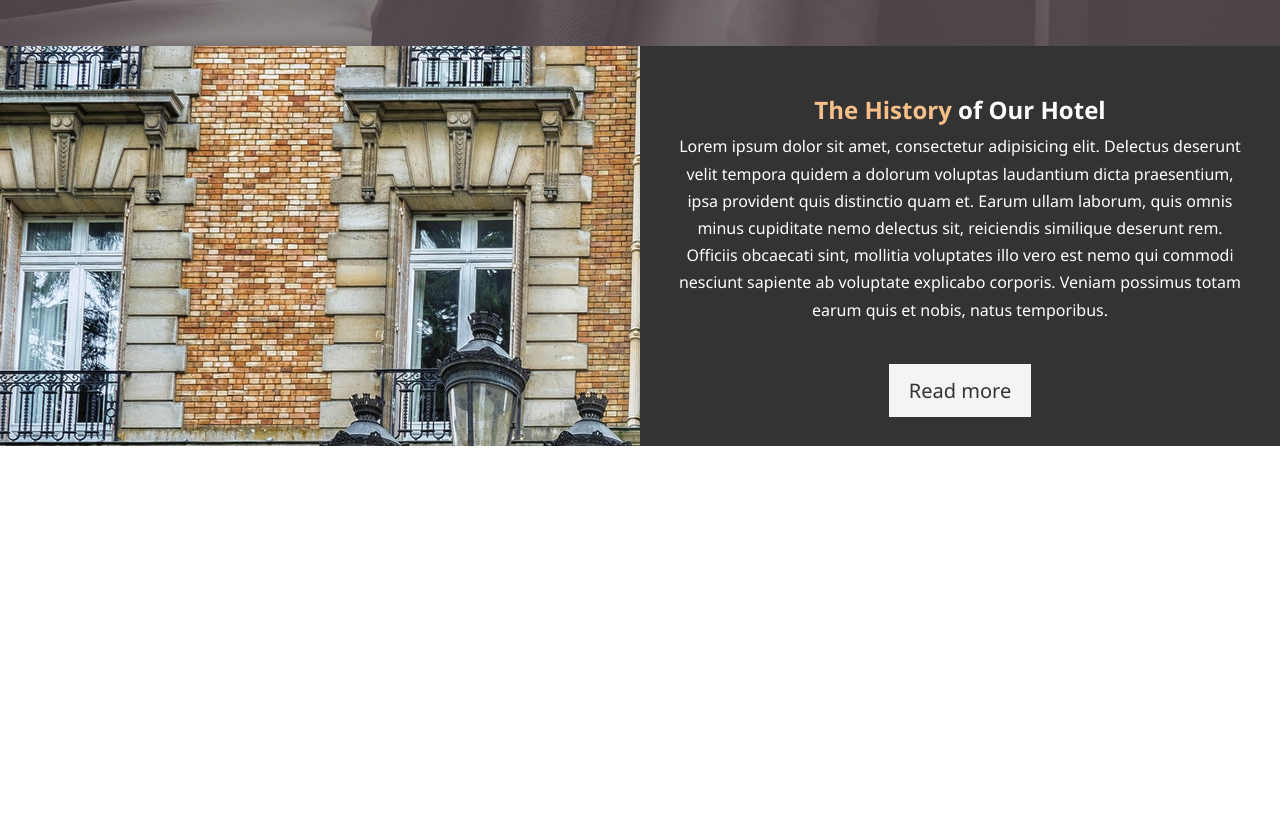
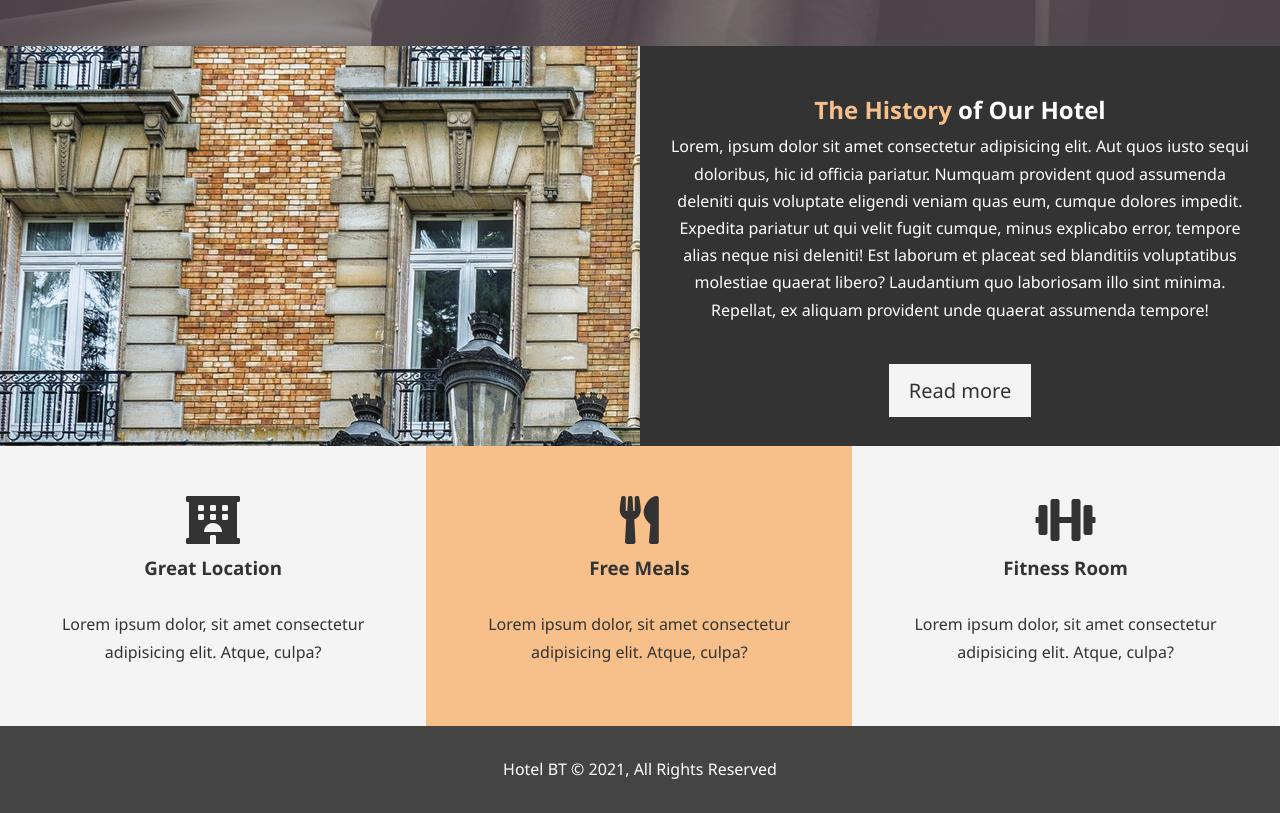
Before and after one commit to annshiv/mini-frontend-projects, a plain HTML site: page Hotel website/index.html in a window 1280 px wide. Shown: the part 621-1434 px from the top of the page. Before the commit the page ends 1067 px from the top, so only its background shows below. Drawn offline with Linux system fonts and the light colour scheme.

Commit message:
Features & footer completed

```diff
--- a/Hotel website/css/style.css
+++ b/Hotel website/css/style.css
@@ -22,6 +22,10 @@ a {
 
 p {
     margin: 10px 0;
+}
+
+.clr {
+    clear: both;
 }
 
 #navbar {
@@ -99,7 +103,7 @@ p {
 
 .bg-primary {
     background: #f7c08a;
-    color: #ffffff;
+    color: #333;
 }
 
 .btn-light {
@@ -156,3 +160,21 @@ p {
 #home-info .info-content p {
     padding-bottom: 30px;
 }
+
+.box {
+    float: left;
+    width: 33.3%;
+    text-align: center;
+    padding: 50px;
+}
+
+.box i {
+    margin-bottom: 10px;
+}
+
+#main-footer {
+    text-align: center;
+    background: #444;
+    color: #fff;
+    padding: 20px;
+}
--- a/Hotel website/index.html
+++ b/Hotel website/index.html
@@ -11,6 +11,7 @@
     />
     <meta name="keywords" content="hotel,boston hotel" />
     <link rel="stylesheet" href="css/style.css" />
+    <link rel="stylesheet" href="https://cdnjs.cloudflare.com/ajax/libs/font-awesome/5.15.3/css/all.min.css" integrity="sha512-iBBXm8fW90+nuLcSKlbmrPcLa0OT92xO1BIsZ+ywDWZCvqsWgccV3gFoRBv0z+8dLJgyAHIhR35VZc2oM/gI1w==" crossorigin="anonymous" referrerpolicy="no-referrer" />
   </head>
   <body>
     <header>
@@ -29,7 +30,10 @@
         <div class="container">
           <div class="showcase-content">
             <h1><span class="text-primary">Enjoy</span> Your Stay</h1>
-                  <p class="lead">Lorem ipsum dolor sit amet consectetur adipisicing elit. Ipsam aperiam impedit illum ullam esse asperiores.</p>
+            <p class="lead">
+              Lorem ipsum dolor sit amet consectetur adipisicing elit. Ipsam
+              aperiam impedit illum ullam esse asperiores.
+            </p>
             <a href="about.html" class="btn">About Our Hotel</a>
           </div>
         </div>
@@ -40,9 +44,43 @@
       <div class="info-img"></div>
       <div class="info-content">
         <h2><span class="text-primary">The History </span>of Our Hotel</h2>
-            <p>Lorem ipsum dolor sit amet, consectetur adipisicing elit. Delectus deserunt velit tempora quidem a dolorum voluptas laudantium dicta praesentium, ipsa provident quis distinctio quam et. Earum ullam laborum, quis omnis minus cupiditate nemo delectus sit, reiciendis similique deserunt rem. Officiis obcaecati sint, mollitia voluptates illo vero est nemo qui commodi nesciunt sapiente ab voluptate explicabo corporis. Veniam possimus totam earum quis et nobis, natus temporibus.</p>
+        <p>
+          Lorem, ipsum dolor sit amet consectetur adipisicing elit. Aut quos
+          iusto sequi doloribus, hic id officia pariatur. Numquam provident quod
+          assumenda deleniti quis voluptate eligendi veniam quas eum, cumque
+          dolores impedit. Expedita pariatur ut qui velit fugit cumque, minus
+          explicabo error, tempore alias neque nisi deleniti! Est laborum et
+          placeat sed blanditiis voluptatibus molestiae quaerat libero?
+          Laudantium quo laboriosam illo sint minima. Repellat, ex aliquam
+          provident unde quaerat assumenda tempore!
+        </p>
         <a href="about.html" class="btn btn-light">Read more</a>
       </div>
     </section>
+
+    <section id="features">
+        <div class="box bg-light">
+            <i class="fas fa-hotel fa-3x"></i>
+            <h3>Great Location</h3>
+            <p>Lorem ipsum dolor, sit amet consectetur adipisicing elit. Atque, culpa?</p>
+        </div>
+        <div class="box bg-primary">
+            <i class="fas fa-utensils fa-3x"></i>
+            <h3>Free Meals</h3>
+            <p>Lorem ipsum dolor, sit amet consectetur adipisicing elit. Atque, culpa?</p>
+        </div>
+        <div class="box bg-light">
+            <i class="fas fa-dumbbell fa-3x"></i>
+            <h3>Fitness Room</h3>
+            <p>Lorem ipsum dolor, sit amet consectetur adipisicing elit. Atque, culpa?</p>
+        </div>
+    </section>
+
+    <div class="clr"></div>
+
+    <footer id="main-footer">
+        <p>Hotel BT &copy; 2021, All Rights Reserved</p>
+    </footer>
+
   </body>
 </html>
```
Lines whose indentation alone changed are shown as unchanged.
